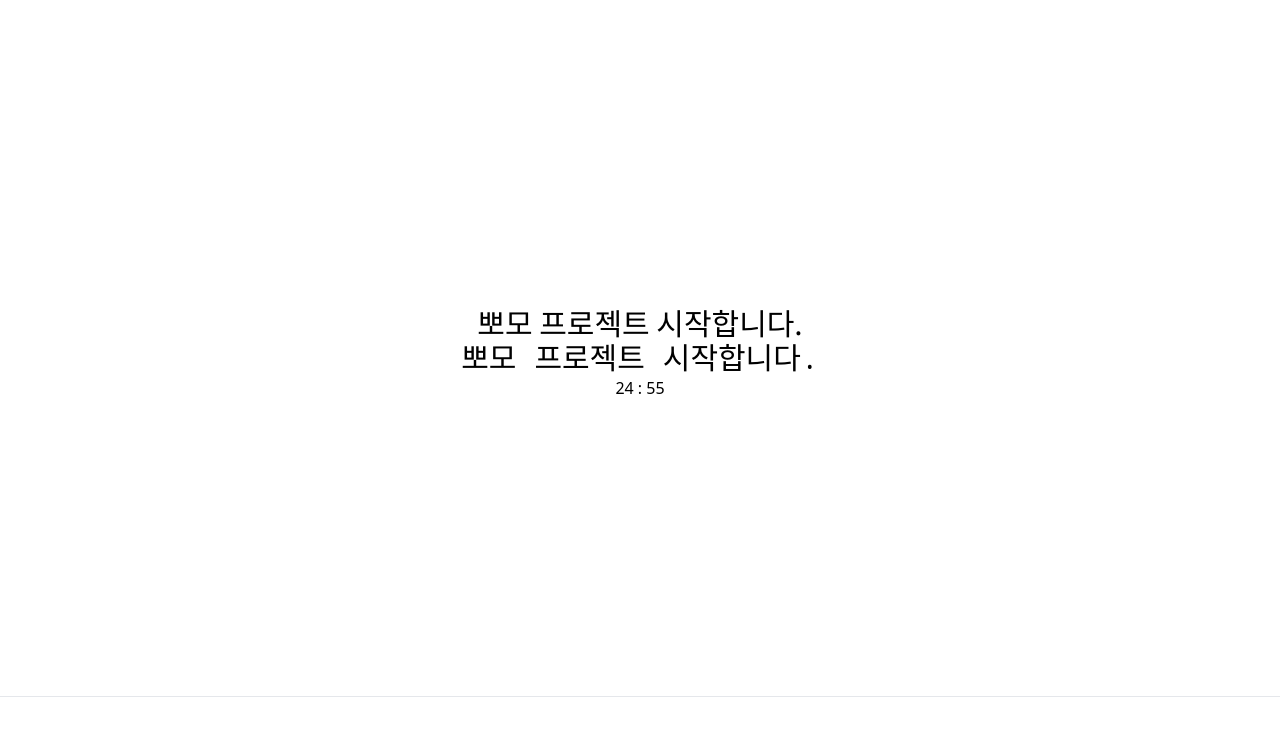
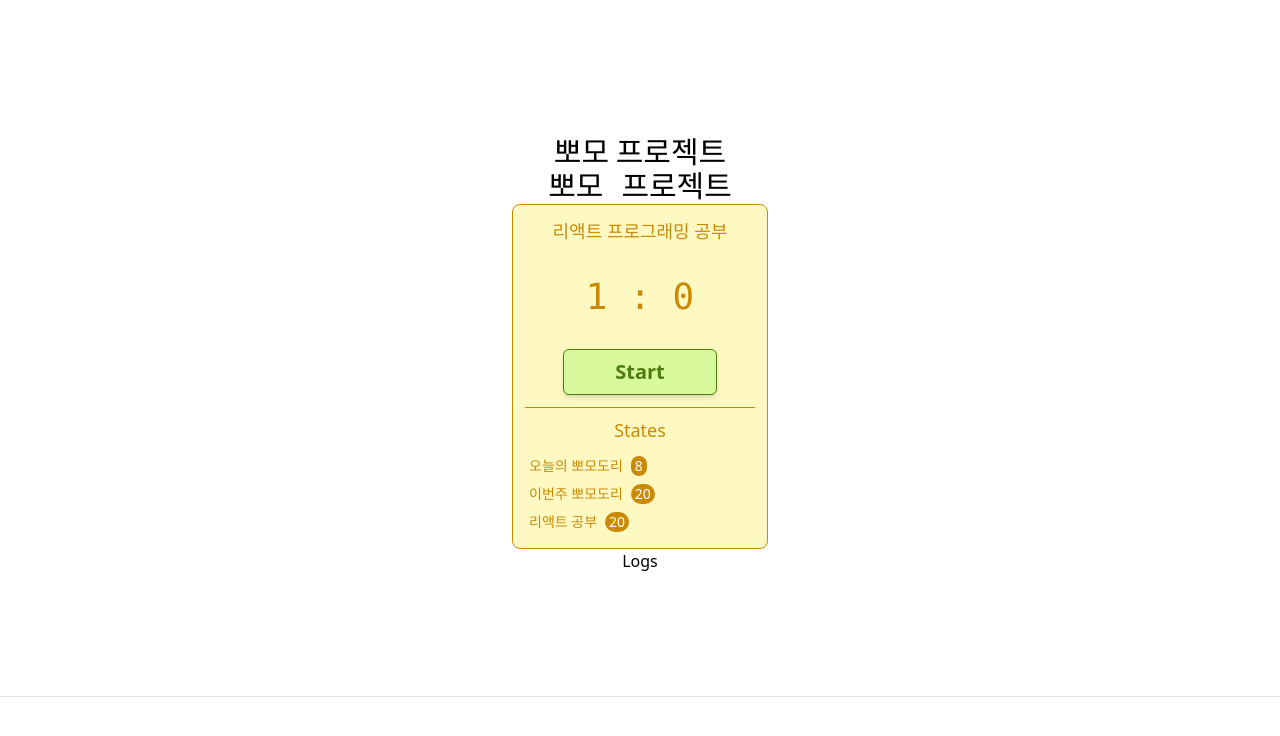
Before and after one commit to moonsunmi/pomo-weekly, a Next.js app: page / in a window 1280 px wide. Shown: the top 736 px of the page. Built offline with nearby package versions, Linux system fonts and the light colour scheme.

Commit message:
타이머 stop/start 기능 추가

```diff
--- /dev/null
+++ b/components/Logs.js
@@ -0,0 +1,5 @@
+const Logs = () => {
+  return <div>Logs</div>;
+};
+
+export default Logs;
--- /dev/null
+++ b/components/State.js
@@ -0,0 +1,12 @@
+const State = ({ item_name, item_number }) => {
+  return (
+    <div className="flex p-1">
+      <div>{item_name}</div>
+      <div className=" mx-2 px-1 w-auto h-5 rounded-full bg-yellow-600 text-white">
+        {item_number}
+      </div>
+    </div>
+  );
+};
+
+export default State;
--- a/components/TimerContainer.js
+++ b/components/TimerContainer.js
@@ -1,20 +1,56 @@
 import { useEffect, useState } from "react";
+import State from "./State";
 
 const TimerContainer = ({ minutes, seconds }) => {
-  // let total_seconds = minutes * 60 + seconds;
-  const [number, setNumber] = useState(minutes * 60 + seconds);
+  // 분과 초를 따로 관리하는 게 나을 수도 있다.
+  let init_pomodori = minutes * 60 + seconds;
+  const [number, setNumber] = useState(init_pomodori);
+  const [is_start, setStart] = useState(false);
+  let start_stop_button;
+
   useEffect(() => {
     console.log("useEffect");
-    const interval = setInterval(() => {
-      setNumber(number - 1);
-    }, 1000);
-    return () => clearInterval(interval);
-  }, [number]);
+    if (is_start) {
+      const interval = setInterval(() => {
+        if (number <= 0) {
+          setNumber(init_pomodori);
+          setStart(false);
+          clearInterval(interval);
+        } else {
+          setNumber(number - 1);
+        }
+      }, 1000);
+      return () => clearInterval(interval);
+    }
+  }, [number, is_start]);
+
+  if (is_start) {
+    start_stop_button = (
+      <div className="button w-3/4" onClick={() => setStart(false)}>
+        Stop
+      </div>
+    );
+  } else {
+    start_stop_button = (
+      <div className="button w-3/4" onClick={() => setStart(true)}>
+        Start
+      </div>
+    );
+  }
+
   return (
-    <div className="grid">
-      {Math.floor(number / 60)} : {number % 60}
-      {/*<DigitDisplay number={number} unit="minutes" />
-      <DigitDisplay number={number} unit="seconds" />*/}
+    <div className=" bg-yellow-100 text-yellow-600  text-lg items-center w-64 rounded-lg border border-yellow-600 p-3	">
+      <div className=" border-yellow-600">리액트 프로그래밍 공부</div>
+      <div className="text-4xl my-8 font-mono">
+        {Math.floor(number / 60)} : {number % 60}
+      </div>
+      <div className="flex justify-center m-3">{start_stop_button}</div>
+      <div className="border-t border-yellow-600 text-sm">
+        <p className=" text-lg my-2">States</p>
+        <State item_name={"오늘의 뽀모도리"} item_number="8" />
+        <State item_name={"이번주 뽀모도리"} item_number="20" />
+        <State item_name={"리액트 공부"} item_number="20" />
+      </div>
     </div>
   );
 };
--- a/pages/index.js
+++ b/pages/index.js
@@ -1,10 +1,11 @@
 import Head from "next/head";
 import Image from "next/image";
+import Logs from "../components/Logs";
 import TimerContainer from "../components/TimerContainer";
 import styles from "../styles/Home.module.css";
 
 export default function Home() {
-  let unitPomodori = 25;
+  let unitPomodori = 1;
   return (
     <div className="flex min-h-screen flex-col items-center justify-center py-2">
       <Head>
@@ -13,9 +14,10 @@ export default function Home() {
       </Head>
 
       <main className="flex w-full flex-1 flex-col items-center justify-center px-20 text-center">
-        <p className="font-NotoSansKorea text-3xl">뽀모 프로젝트 시작합니다.</p>
-        <p className="font-NotoSansMono text-3xl">뽀모 프로젝트 시작합니다.</p>
+        <p className="font-NotoSansKorea text-3xl">뽀모 프로젝트</p>
+        <p className="font-NotoSansMono text-3xl">뽀모 프로젝트</p>
         <TimerContainer minutes={unitPomodori} seconds={0} />
+        <Logs />
       </main>
 
       <footer className="flex h-24 w-full items-center justify-center border-t"></footer>
--- a/styles/globals.css
+++ b/styles/globals.css
@@ -3,3 +3,9 @@
 @tailwind base;
 @tailwind components;
 @tailwind utilities;
+
+@layer components {
+  .button {
+    @apply p-2 font-semibold text-xl items-center rounded-md shadow-md text-center text-lime-700 border bg-lime-200 border-lime-700 cursor-pointer;
+  }
+}
```
